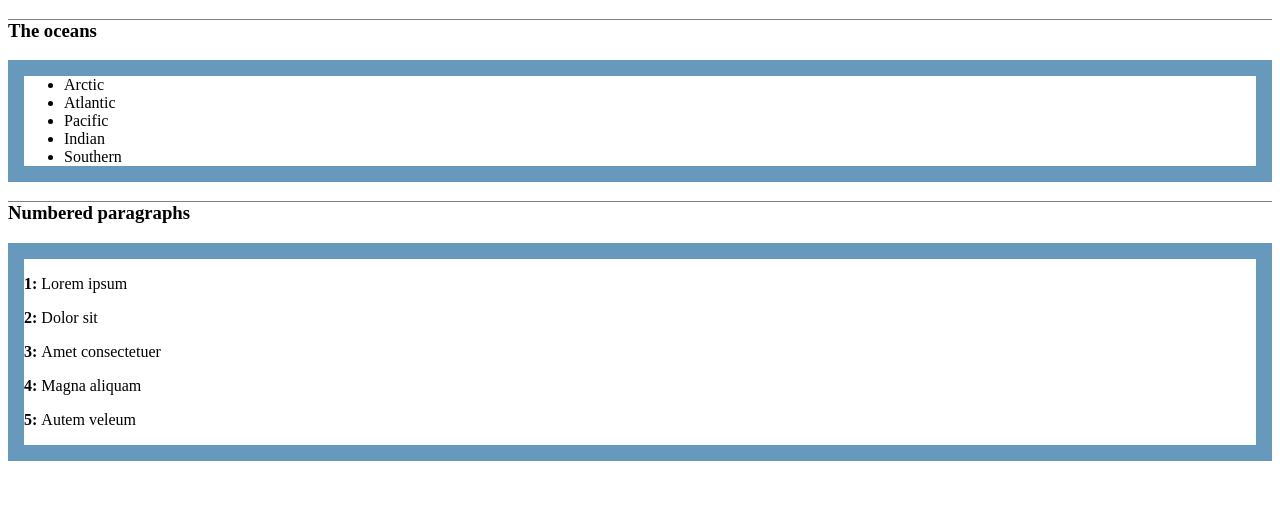
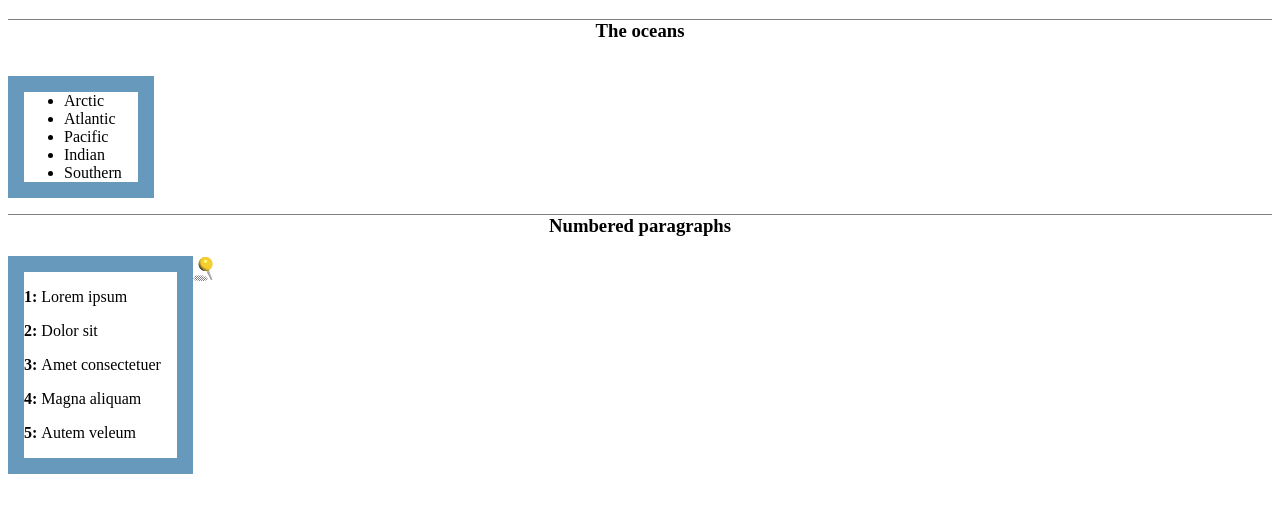
Before and after one commit to monster998/WebFirst, a plain HTML site: page MDNtest/doc2.html in a window 1280 px wide. Drawn offline with Linux system fonts and the light colour scheme.

Commit message:
Add files via upload

```diff
--- a/MDNtest/doc2.html
+++ b/MDNtest/doc2.html
@@ -24,5 +24,6 @@
     <p class="numbered">Magna aliquam</p>
     <p class="numbered">Autem veleum</p>
     </div>
+    <img id="fixed-pin" src="Yellow-pin.png" alt="Yellow map pin">
   </body>
 </html>
--- a/MDNtest/style2.css
+++ b/MDNtest/style2.css
@@ -1,13 +1,25 @@
 /* numbered paragraphs */
-h3.numbered {counter-reset: mynum;}
+h3.numbered {
+  counter-reset: mynum;
+}
 
 p.numbered:before {
   content: counter(mynum) ": ";
   counter-increment: mynum;
   font-weight: bold;
 }
-h3 {border-top: 1px solid gray;}
+
+h3 {
+  border-top: 1px solid gray;
+}
+
 ul,#numbered {
   border: 1em solid #69b;
   padding-right:1em;
 }
+ul, #numbered {float: left;}
+h3 {clear: left;}
+h3 {
+  border-top: 1px solid gray;
+  text-align: center;
+}
```
